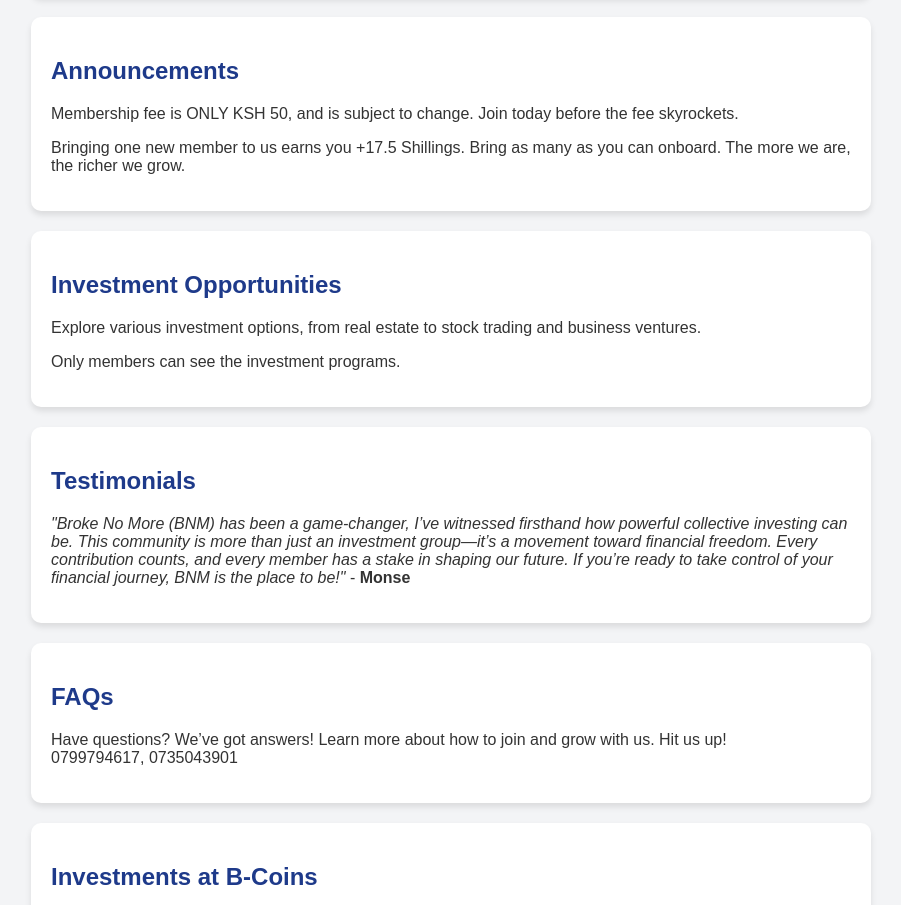
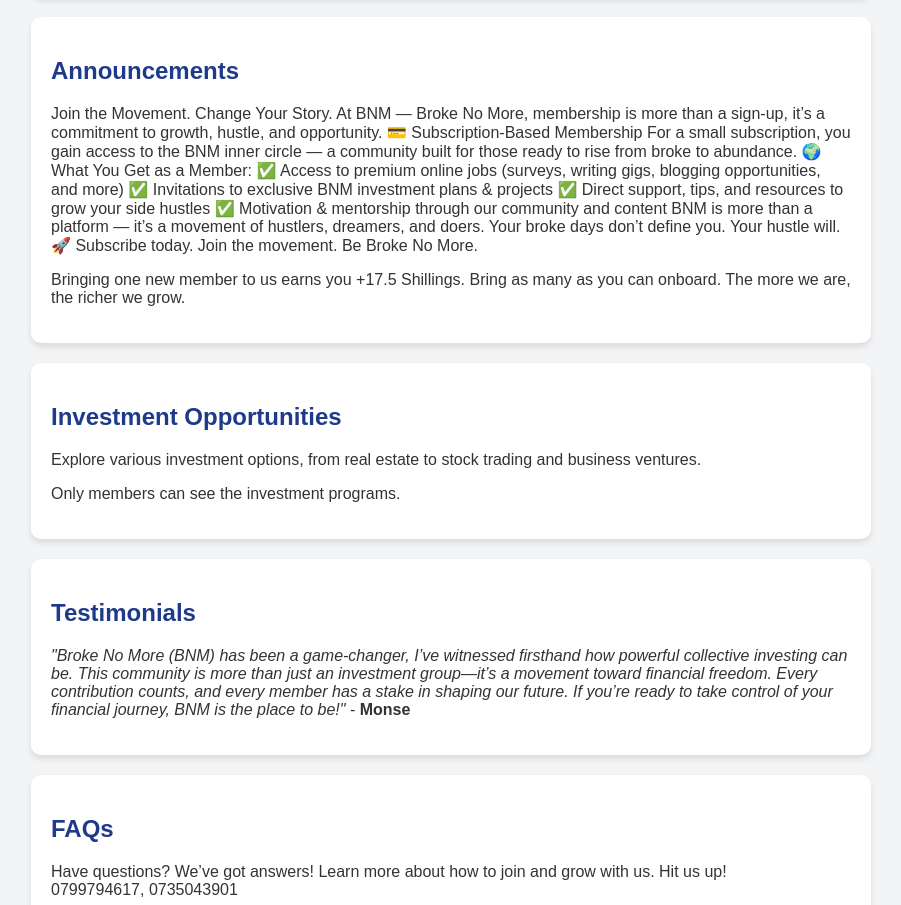
Before and after one commit to mon2e/bnm, a plain HTML site: page index.html in a window 1280 px wide. Shown: the part 1156-2061 px from the top of the page, without its empty margins (189-1090 px from the left). Drawn offline with Linux system fonts and the light colour scheme.

Commit message:
Update index.html

```diff
--- a/index.html
+++ b/index.html
@@ -164,7 +164,27 @@
 
 	    <div class="container">
 			<h2>Announcements</h2>
-			<p>Membership fee is ONLY KSH 50, and is subject to change. Join today before the fee skyrockets.</p>
+			<p>Join the Movement. Change Your Story.
+At BNM — Broke No More, membership is more than a sign-up, it’s a commitment to growth, hustle, and opportunity.
+
+💳 Subscription-Based Membership
+For a small subscription, you gain access to the BNM inner circle — a community built for those ready to rise from broke to abundance.
+
+🌍 What You Get as a Member:
+
+✅ Access to premium online jobs (surveys, writing gigs, blogging opportunities, and more)
+
+✅ Invitations to exclusive BNM investment plans & projects
+
+✅ Direct support, tips, and resources to grow your side hustles
+
+✅ Motivation & mentorship through our community and content
+
+
+BNM is more than a platform — it’s a movement of hustlers, dreamers, and doers.
+Your broke days don’t define you. Your hustle will.
+
+🚀 Subscribe today. Join the movement. Be Broke No More.</p>
 
 
 			<p>Bringing one new member to us earns you +17.5 Shillings. Bring as many as you can onboard. The more we are, the richer we grow.</p>
```
